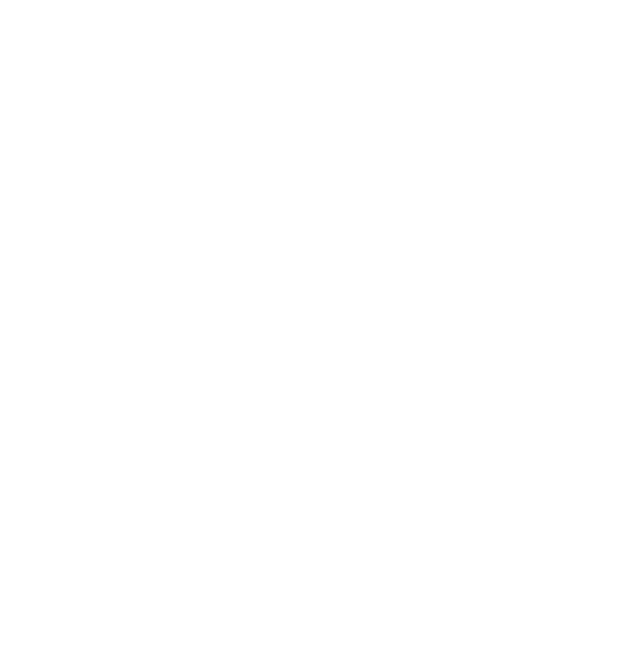
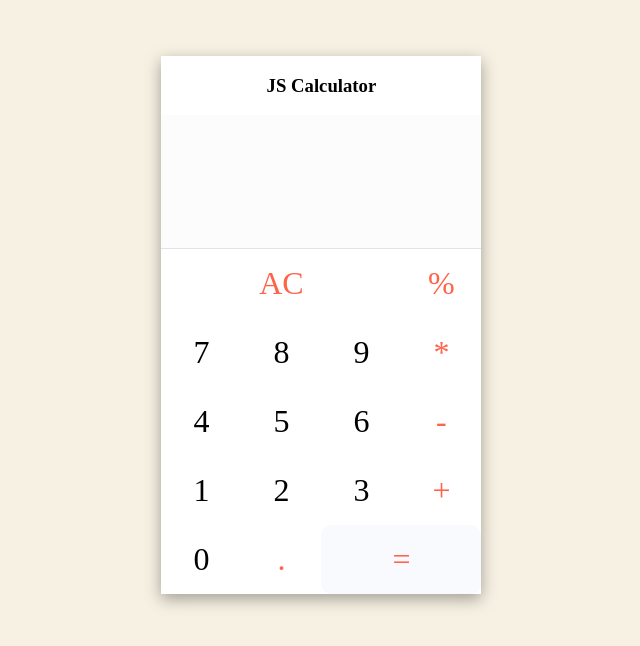
Before and after one commit to itamim345/JS-Calculator, a plain HTML site: page index.html in a window 1280 px wide. Shown: the whole page, without its empty margins (289-929 px from the left). Drawn offline with Linux system fonts and the light colour scheme.

Commit message:
Almost done with CSS

```diff
--- a/index.html
+++ b/index.html
@@ -5,9 +5,44 @@
     <meta http-equiv="X-UA-Compatible" content="IE=edge">
     <meta name="viewport" content="width=device-width, initial-scale=1.0">
     <title>JS Calculator</title>
+    <link rel="stylesheet" href="style.css">
 </head>
 <body>
-
+    <div class="container">
+        <div class="calculator">
+            <h3>JS Calculator</h3>
+            <div class="screen">
+                <input type="text" name="" id="" disabled>
+            </div>
+            <div class="top-btn-row">
+                <span>AC</span>
+                <span>%</span>
+            </div>
+            <div class="btn-row">
+                <span>7</span>
+                <span>8</span>
+                <span>9</span>
+                <span class="op">*</span>
+            </div>
+            <div class="btn-row">
+                <span>4</span>
+                <span>5</span>
+                <span>6</span>
+                <span class="op">-</span>
+            </div>
+            <div class="btn-row">
+                <span>1</span>
+                <span>2</span>
+                <span>3</span>
+                <span class="op">+</span>
+            </div>
+            <div class="bottom-btn-row">
+                <span>0</span>
+                <span class="op">.</span>
+                <span class="eql op">=</span>
+            </div>
+        </div>
+    </div>
     <script src="script.js"></script>
 </body>
 </html>
--- a/style.css
+++ b/style.css
@@ -0,0 +1,54 @@
+body{
+    background: #f7f1e3;
+}
+.container {
+    width: 30%;
+    margin: 0 auto;
+}
+.calculator {
+    display: inline-block;
+    text-align: center;
+    background: #FFF;
+    margin: 6vh 0;
+    box-shadow: rgba(0, 0, 0, 0.35) 0px 5px 15px;
+}
+.calculator .screen {
+    display: grid;
+    grid-template-columns: repeat(1,20rem);
+}
+.screen input {
+    padding: 3rem 1rem;
+    border: none;
+    font-size: 2rem;
+    border-bottom: 1.5px solid #dfe4ea;
+    background-color: #fcfcfc;
+}
+.screen input:focus {
+    outline: none;
+}
+.btn-row {
+    display: grid;
+    grid-template-columns: repeat(4,5rem);
+    grid-gap: 1rem 0;
+}
+.top-btn-row {
+    display: grid;
+    grid-template-columns: 15rem 5rem;
+    color: #ff6348;
+}
+.op {
+    color: #ff6348;
+}
+.bottom-btn-row {
+    display: grid;
+    grid-template-columns: 5rem 5rem 10rem;
+}
+.bottom-btn-row .eql{
+    background: #f9fafd;
+    border-radius: 10px;
+}
+.btn-row,.top-btn-row,.bottom-btn-row span {
+    font-size: 2rem;
+    padding: 1rem 0;
+    cursor: pointer;
+}
```
